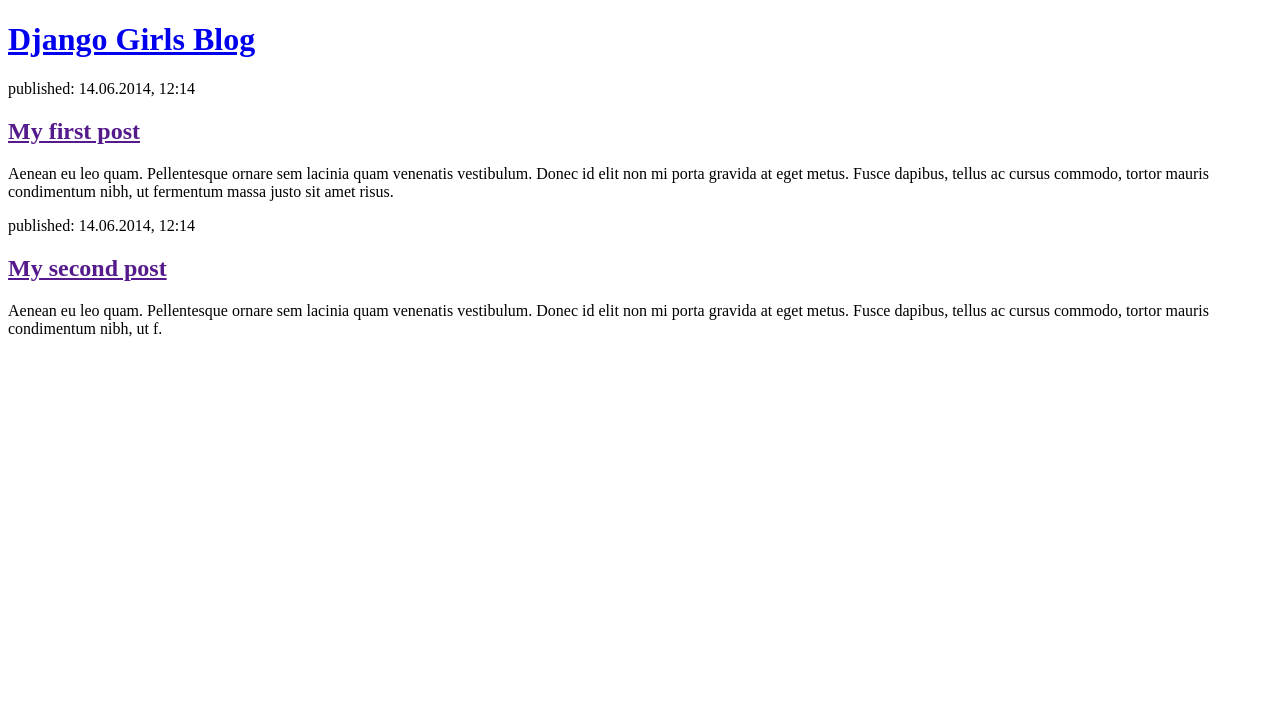
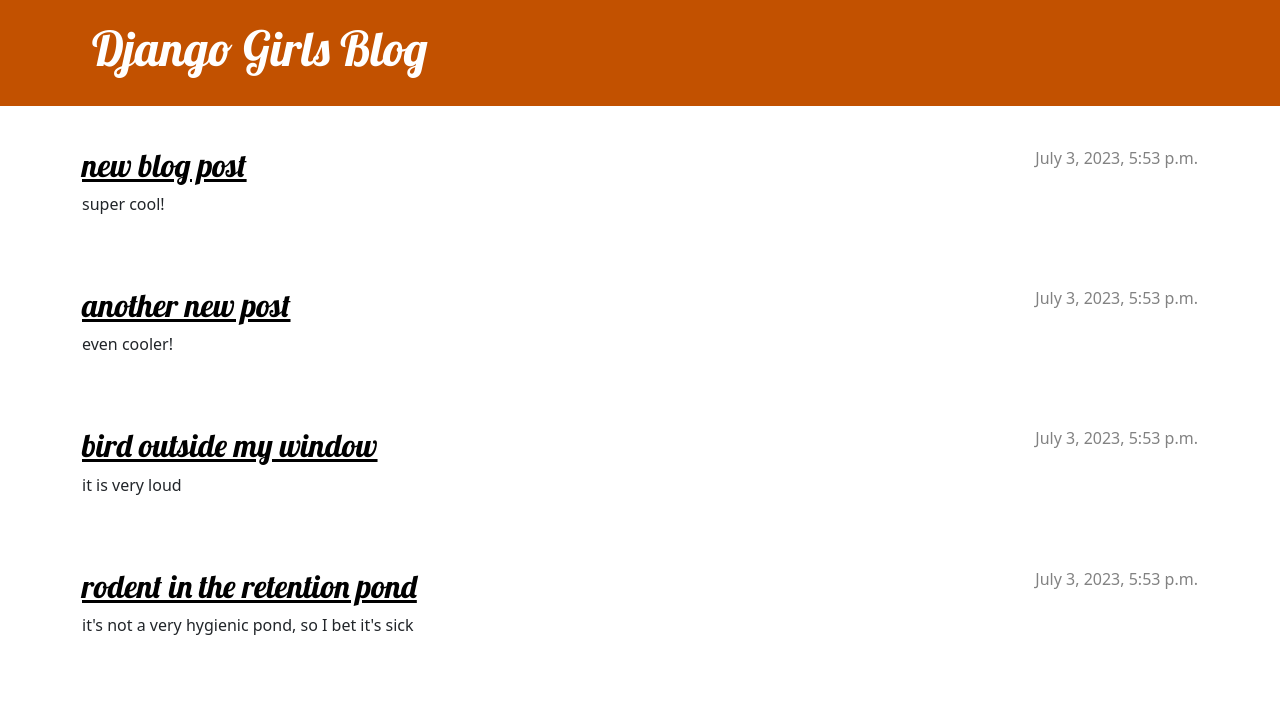
Before and after one commit to chochgesang4/m04tutorialdjango, a Django app: page / in a window 1280 px wide. Shown: the top 706 px of the page. Run offline with Django 3.2, Linux system fonts and the light colour scheme; data comes from the database, SQL or seed files in the repository; both versions use the stored data as it was after the commit.

Commit message:
updates code up to template extending

```diff
--- /dev/null
+++ b/mysite/blog/static/css/blog.css
@@ -0,0 +1,70 @@
+.page-header {
+    background-color: #C25100;
+    margin-top: 0;
+    margin-bottom: 40px;
+    padding: 20px 20px 20px 40px;
+}
+
+.page-header h1,
+.page-header h1 a,
+.page-header h1 a:visited,
+.page-header h1 a:active {
+    color: #ffffff;
+    font-size: 36pt;
+    text-decoration: none;
+}
+
+h1,
+h2,
+h3,
+h4 {
+    font-family: 'Lobster', cursive;
+}
+
+.date {
+    color: #828282;
+}
+
+.save {
+    float: right;
+}
+
+.post-form textarea,
+.post-form input {
+    width: 100%;
+}
+
+.top-menu,
+.top-menu:hover,
+.top-menu:visited {
+    color: #ffffff;
+    float: right;
+    font-size: 26pt;
+    margin-right: 20px;
+}
+
+.post {
+    margin-bottom: 70px;
+}
+
+.post h2 a,
+.post h2 a:visited {
+    color: #000000;
+}
+
+.post > .date,
+.post > .actions {
+    float: right;
+}
+
+.btn-secondary,
+.btn-secondary:visited {
+    color: #C25100;
+    background: none;
+    border-color: #C25100;
+}
+
+.btn-secondary:hover {
+    color: #FFFFFF;
+    background-color: #C25100;
+}
--- /dev/null
+++ b/mysite/blog/templates/blog/base.html
@@ -0,0 +1,25 @@
+{% load static %}
+<!DOCTYPE html>
+<html>
+    <head>
+        <link rel="stylesheet" href="https://cdn.jsdelivr.net/npm/bootstrap@5.1.3/dist/css/bootstrap.min.css" integrity="sha384-1BmE4kWBq78iYhFldvKuhfTAU6auU8tT94WrHftjDbrCEXSU1oBoqyl2QvZ6jIW3" crossorigin="anonymous">
+        <link rel="stylesheet" href="{% static 'css/blog.css' %}">
+        <link href="//fonts.googleapis.com/css?family=Lobster&subset=latin,latin-ext" rel="stylesheet" type="text/css">
+        <title>Chris's blog</title>
+    </head>
+<body>
+    <header class="page-header">
+        <div class="container">
+            <h1><a href="/">Django Girls Blog</a></h1>
+        </div>
+      </header>
+      <main class="container">
+          <div class="row">
+              <div class="col">
+              {% block content %}
+              {% endblock %}
+              </div>
+          </div>
+      </main>
+</body>
+</html>
--- a/mysite/blog/templates/blog/post_list.html
+++ b/mysite/blog/templates/blog/post_list.html
@@ -1,22 +1,13 @@
-<!DOCTYPE html>
-<html>
-    <head>
-        <title>Chris's blog</title>
-    </head>
-<body>
-    <header>
-        <h1><a href="/">Django Girls Blog</a></h1>
-    </header>
-    <article>
-        <time>published: 14.06.2014, 12:14</time>
-        <h2><a href="">My first post</a></h2>
-        <p>Aenean eu leo quam. Pellentesque ornare sem lacinia quam venenatis vestibulum. Donec id elit non mi porta gravida at eget metus. Fusce dapibus, tellus ac cursus commodo, tortor mauris condimentum nibh, ut fermentum massa justo sit amet risus.</p>
-    </article>
+{% extends 'blog/base.html' %}
 
-    <article>
-        <time>published: 14.06.2014, 12:14</time>
-        <h2><a href="">My second post</a></h2>
-        <p>Aenean eu leo quam. Pellentesque ornare sem lacinia quam venenatis vestibulum. Donec id elit non mi porta gravida at eget metus. Fusce dapibus, tellus ac cursus commodo, tortor mauris condimentum nibh, ut f.</p>
-    </article>
-</body>
-</html>
+{% block content %}
+    {% for post in posts %}
+        <article class="post">
+            <time class="date">
+                {{ post.published_date }}
+            </time>
+            <h2><a href="">{{ post.title }}</a></h2>
+            <p>{{ post.text|linebreaksbr }}</p>
+        </article>
+    {% endfor %}
+{% endblock %}
--- a/mysite/blog/views.py
+++ b/mysite/blog/views.py
@@ -1,5 +1,7 @@
 from django.shortcuts import render
-
+from .models import Post
+from django.utils import timezone
 # Create your views here.
 def post_list(request):
-    return render(request, 'blog/post_list.html', {})
+    posts = Post.objects.filter(published_date__lte=timezone.now()).order_by('published_date')
+    return render(request, 'blog/post_list.html', {'posts': posts})
```
Also changed, not shown: mysite/db.sqlite3.
